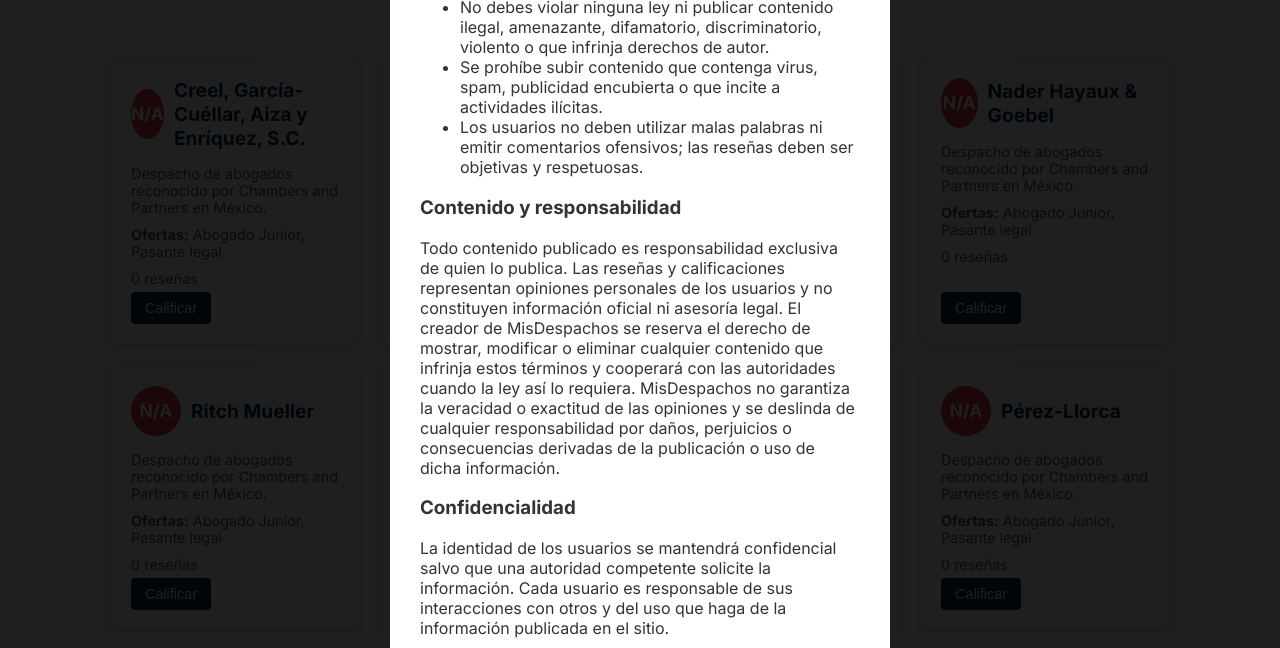
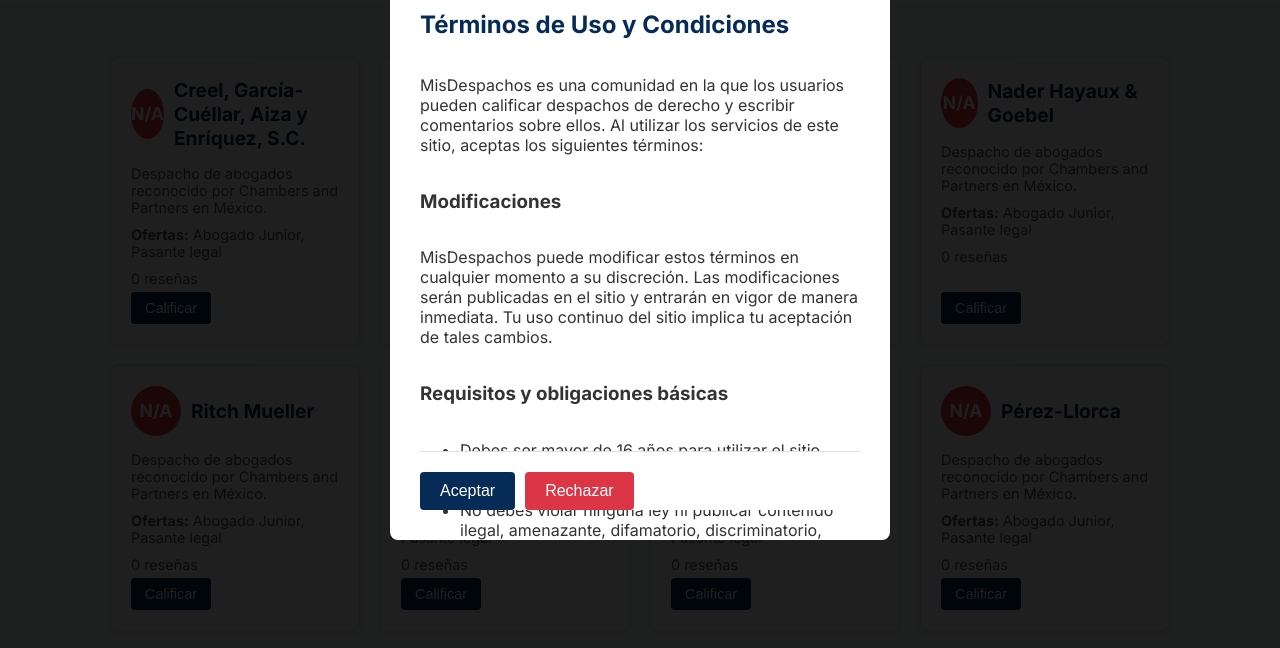
Before and after one commit to appjuridico2/misdespachos, a plain HTML site: page index.html in a window 1280 px wide. Shown: the part 140-788 px from the top of the page. Drawn offline with Linux system fonts and the light colour scheme.

Commit message:
Ajustar estilo para mostrar botones de términos y condiciones al fondo y mejorar accesibilidad

```diff
--- a/styles.css
+++ b/styles.css
@@ -200,10 +200,34 @@ body {
 }
 
 /* Botones en el modal de términos de uso */
+/*
+ * Estilos para el contenedor de términos de uso. Hacemos que el contenido
+ * pueda desplazarse de manera independiente con una altura máxima y
+ * organizamos los elementos en columna para poder anclar los botones al
+ * final. La clase `.terms-content` se aplica junto con `.modal-content` en
+ * index.html.
+ */
+.modal-content.terms-content {
+  max-height: 70vh;
+  overflow-y: auto;
+  display: flex;
+  flex-direction: column;
+}
+
+/* Botones en el modal de términos de uso. Se ubican al final del contenido
+ * gracias al `margin-top: auto`. Además, utilizamos `position: sticky` para
+ * que los botones queden fijos en la parte inferior visible mientras el
+ * usuario navega por el texto de los términos.
+ */
 .terms-buttons {
-  margin-top: 20px;
+  margin-top: auto;
   display: flex;
   gap: 10px;
+  padding-top: 20px;
+  border-top: 1px solid #e0e0e0;
+  position: sticky;
+  bottom: 0;
+  background-color: #fff;
 }
 
 .terms-buttons button {
```
